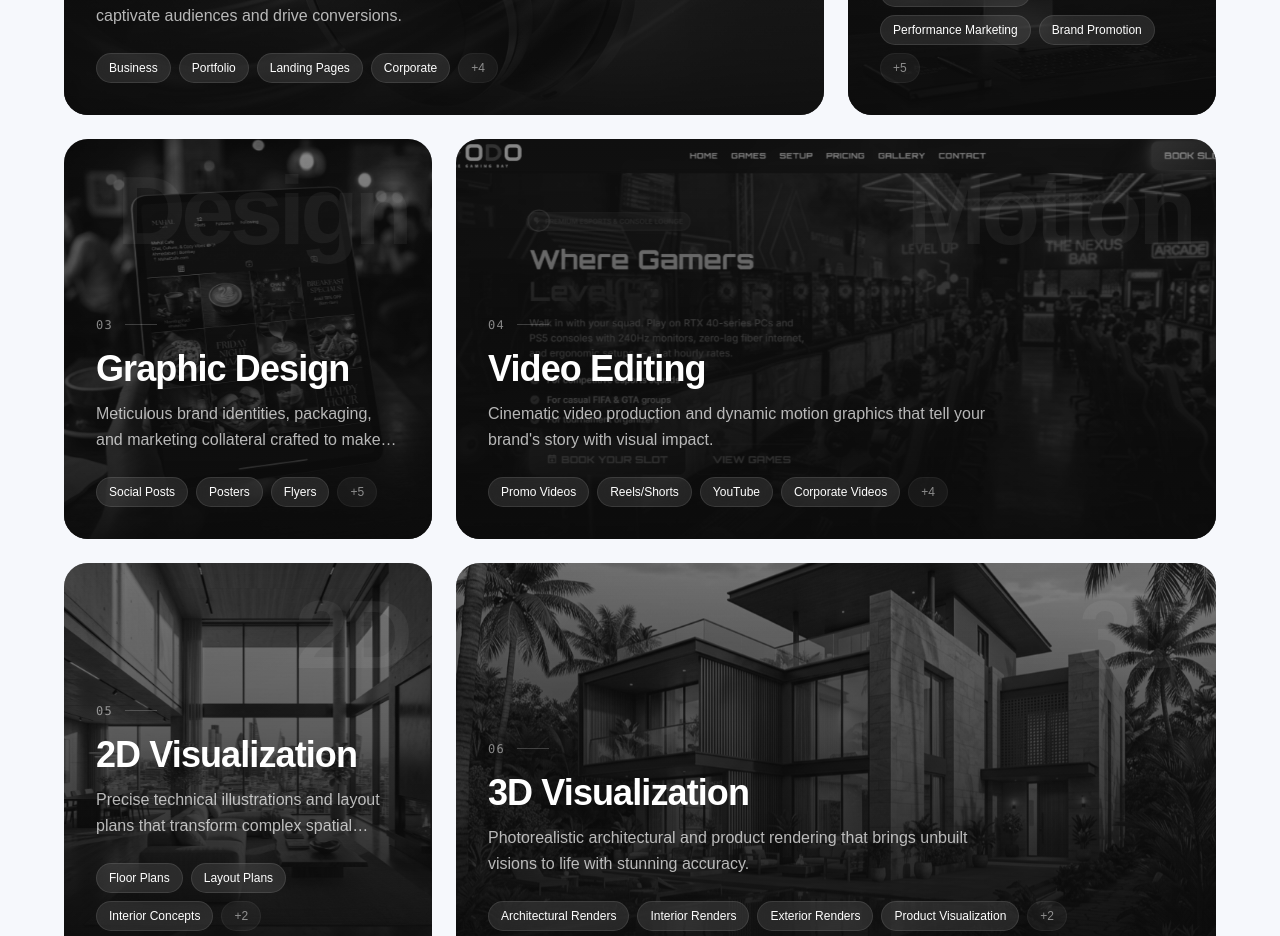
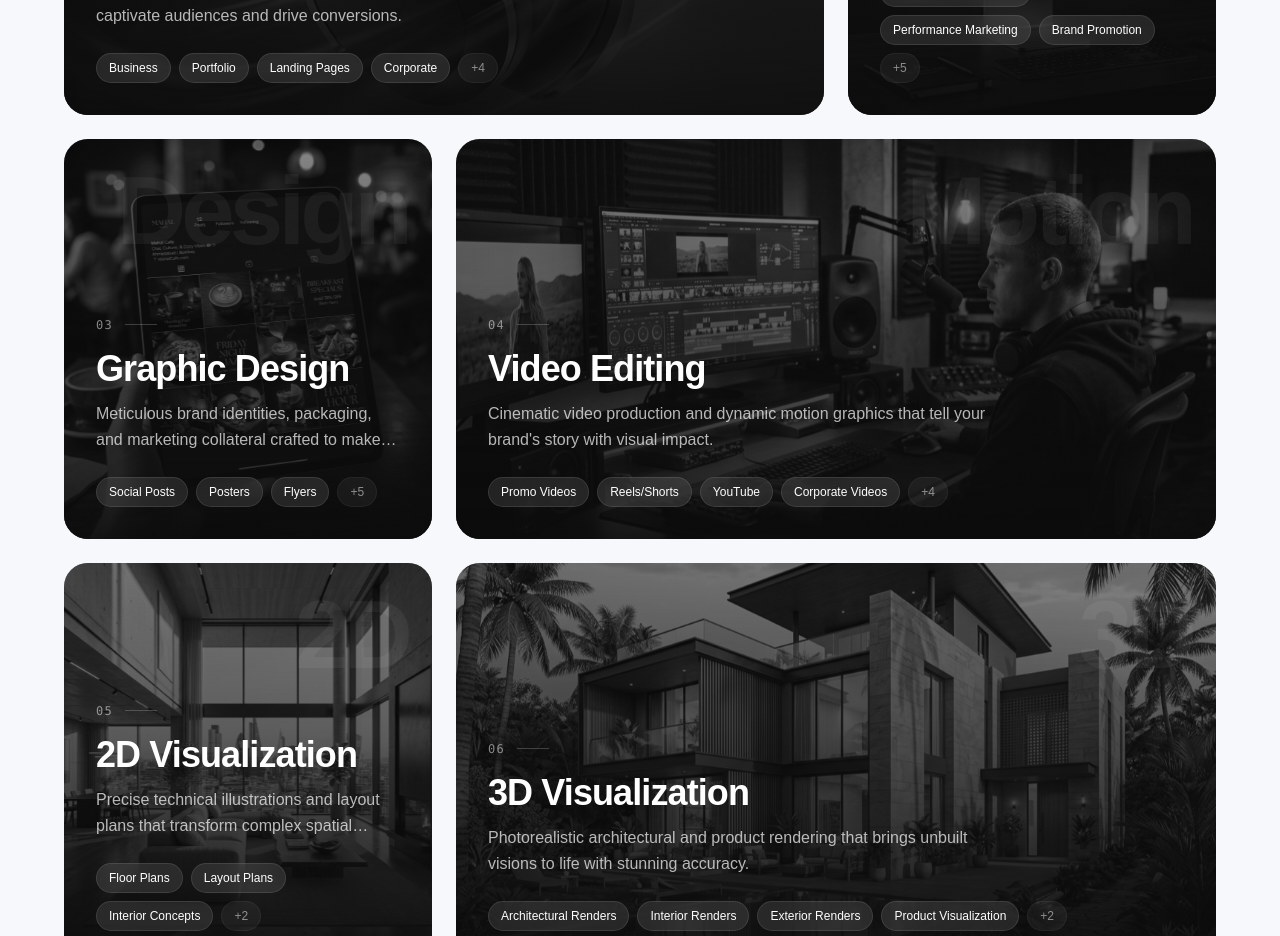
Before and after one commit to saurabhhumane125/visioncraft, a Next.js app: page / in a window 1280 px wide. Shown: the part 1560-2496 px from the top of the page. Built offline with nearby package versions, Linux system fonts and the light colour scheme; a web font is replaced by a local one.

Commit message:
feat: add dedicated photorealistic video editing asset and update services grid

```diff
--- a/components/sections/Services.tsx
+++ b/components/sections/Services.tsx
@@ -27,7 +27,7 @@ const SERVICE_VISUALS: Record<string, { bgClass: string; label: string; textClas
     bgClass: "bg-mars",
     label: "Motion",
     textClass: "text-white",
-    img: "/images/nexgen-gaming.png",
+    img: "/images/portfolio-video.png",
   },
   "2d-visualization": {
     bgClass: "bg-neutral-200",
```
Also changed, not shown: public/images/portfolio-video.png (added).
